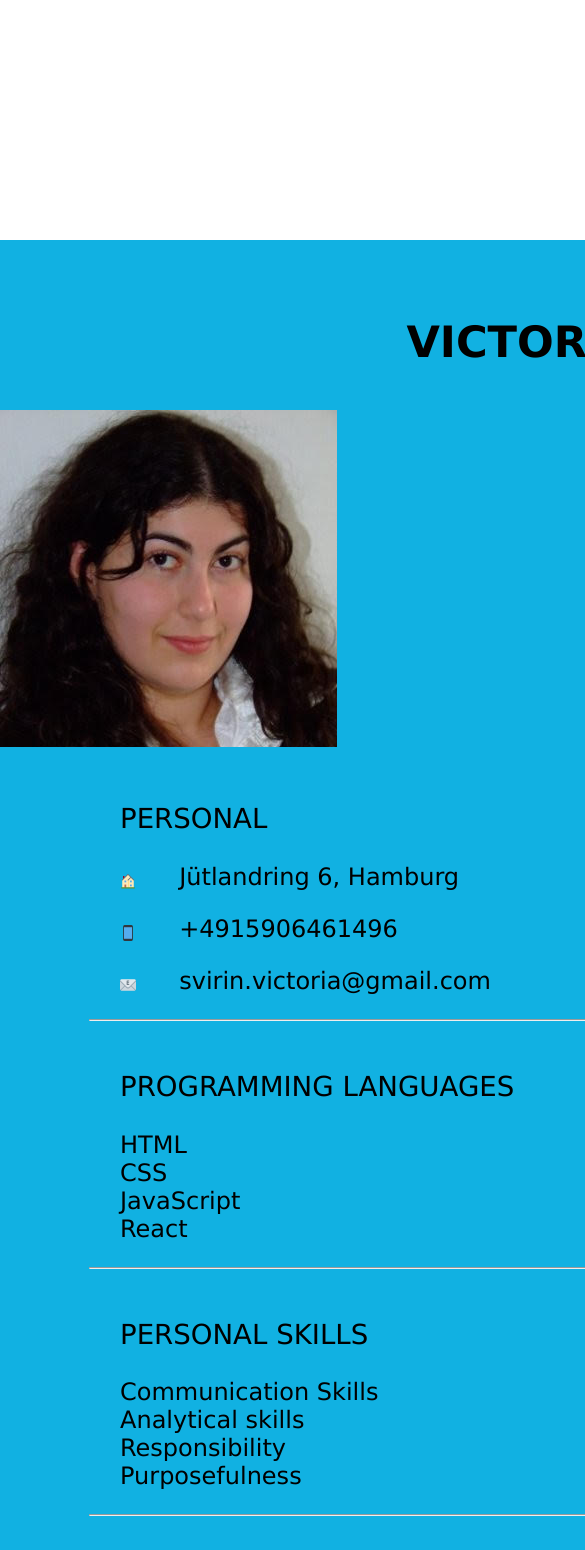
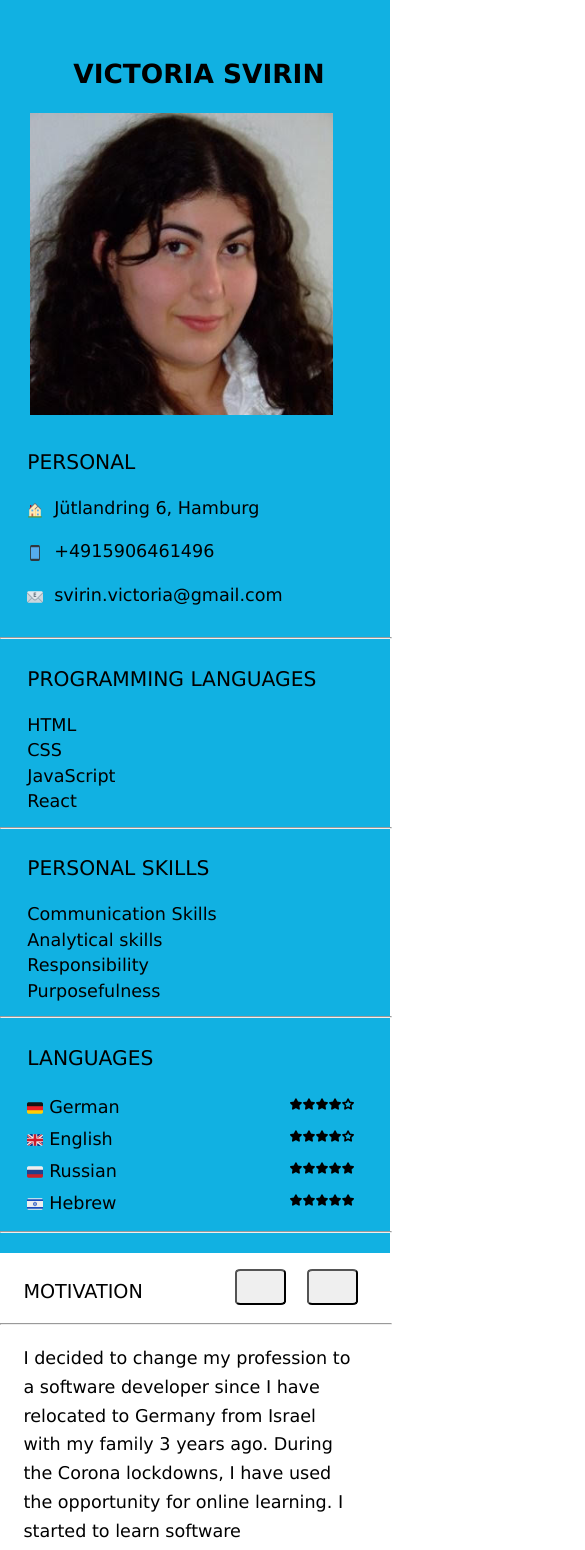
Before and after one commit to svirinvictoria/Resume, a React (Create React App) app: page /en in a window 390 px wide. Shown: the top 1550 px of the page, 585 px wide, since content can reach past the window. Built offline with nearby package versions, Linux system fonts and the light colour scheme.

Commit message:
Responsivity to tablets and mobiles

```diff
--- a/src/App.css
+++ /dev/null
@@ -1,188 +0,0 @@
-body, #root {
-  width: 1200px;
-  padding-left: 5%;
-  margin-bottom: 5%;
-  font-family: Verdana, Geneva, Tahoma, sans-serif;
-  margin: 2rem auto;
-  box-sizing: border-box;
-}
-.container{
-  display: flex;
-
-}
-
-.description{
-  flex-basis: 75%;
-}
-.personal_data{
-  background-color: rgb(17, 177, 226);
-  flex-basis: 25%;
-  padding-bottom: 5%;
-}
-
-.name{
-  margin-top: 3.3rem;
-  text-align: center;
-  font-size: 120%;
-  font-weight: 600;
-  text-transform: uppercase;
-  padding-left: 2%;
-}
-.photo{
-  width: 50%;
-  height: 10rem;
-  margin: auto;
-}
-.photo_img{
- height: inherit;
-
-}
-.info{
-  padding-left: 10%;
-}
-.heading{
-  text-transform: uppercase;
-  font-weight: 550;
-  font-size: 115%;
-  padding-top: 2%;
-}
-
-.email::before{
-  content: url(../src/images/favicon_mail/favicon-16x16.png);
-  position: relative;
-  top: 4px;
-}
-
-.mobile::before{
-  content:url(../src/images/favicon_mobile/favicon-16x16.png);
-  position: relative;
-  top: 4px;
-}
-
-.house::before{
-  content:url(../src/images/favicon_house/favicon-16x16.png);
-  position: relative;
-  top: 4px;
-}
-.html_logo{
-  background-color: transparent;
-  background-size:30%;
-}
-
-.after_icon{
-  padding-left: 4%;
-
-}
-.give_width{
-  flex-basis: 60%;
-}
-
-.flag_location{
-  position: relative;
-  top: 3px;
-}
-
-.rating_home{
-  display: flex;
-  align-items: center;
-  height: 2rem;
-  justify-content: space-between;
-  padding-right: 10%;
-}
-.rating_star{
-  height: 4rem;
-  flex-basis: 30%;
-  margin: 0;
-}
-/* Experience */
-.heading_prof{
-  padding-left: 5%;
-}
-.heading_org{
-  text-transform: uppercase;
-  font-weight: 550;
-  font-size: 100%;
-}
-.experience{
-  padding-top: 2%;
-}
-.title-text{
-  font-weight: 700;
-}
-.line{
-  margin: 1.5rem;
-  margin-bottom: 1.5rem;
-  width:92%
-
-}
-.line_left{
-  margin: auto;
-  margin-bottom: 1.5rem;
-  margin-top: 1.5rem;
-  width:85%
-}
-.exp-text{
-  width: 85%;
-  margin: auto;
-  padding-bottom: 0.5rem;
-}
-.arrow_icon{
-  height: 1rem;
-  margin-right: 0.25rem;
-  position: relative;
-  top: 0.2rem;
-}
-
-footer{
-  background-color:  rgb(17, 177, 226);
-  padding: 2rem;
-  color: whitesmoke;
-  text-align: right;
-  font-size: 80%;
-}
-
-footer a {
-  color: whitesmoke;
-  font-size: 60%;
-}
-
-/* ///////////////////////////////// */
-@media screen and (max-width: 900px){
-  body{
-    margin: 0;
-    padding: 0;
-  }
-  #root{
-    margin: 0;
-    padding: 0;
-  }
-
-  .container{
-    margin-top: 0;
-    display: block;
-    padding-top: 10%;
-  }
-  .personal_data{
-    padding-top: 2%;
-    padding-bottom: 2%;
-    font-size: 150%;
-
-  }
-  .name{
-    font-size: 180%;
-  }
-  .photo{
-    width: 80%;
-    height: 20rem;
-
-  }
-  .description{
-    font-size: 150%;
-
-  }
-  footer{
-    text-align: center;
-  }
-
-
-}
--- a/src/App.jsx
+++ b/src/App.jsx
@@ -1,6 +1,7 @@
-import './App.css';
-import {Routes, Route} from "react-router-dom";
+
+import {Routes, Route, Navigate} from "react-router-dom";
 import Resume from "./Resume/Resume";
+import ErrorPage from './Resume/ErrorPage';
 
 
 function App() {
@@ -10,8 +11,10 @@ function App() {
     <div className='container'>
         <div>
           <Routes>
-            <Route path="/en" Component={Resume}></Route>
-            <Route path="/de" Component={Resume}></Route>
+            <Route path="/" element={<Navigate to="/de"replace/>}></Route>
+              <Route path="/en" element={<Resume/>}></Route>
+              <Route path="/de" element={<Resume/>}></Route>
+              <Route path="*" element={<ErrorPage/>}></Route>
           </Routes>
         </div>
       </div>
--- /dev/null
+++ b/src/Resume/ErrorPage.jsx
@@ -0,0 +1,5 @@
+function ErrorPage() {
+    return<div>Error! Page not Found! </div>
+}
+
+export default ErrorPage;
--- a/src/Resume/PersonalItem.jsx
+++ b/src/Resume/Languages.jsx
@@ -1,11 +1,11 @@
 
 
-function PersonalItem(props){
+function Languages(props){
 
   return(
     <div className='rating_home'>
       <div className= {'give_width'}>
-        <img className="flag_location" src={props.flag}/>
+        <img className="flag_location" src={props.flag} alt="Flag"/>
         <span className='after_icon'>{props.lang}</span>
       </div>
       <div>
@@ -16,4 +16,4 @@ function PersonalItem(props){
   )
 }
 
-export default PersonalItem;
+export default Languages;
--- a/src/Resume/Resume.css
+++ b/src/Resume/Resume.css
@@ -1,14 +1,18 @@
-body, #root {
+htm{
+  margin: 0;
+  padding: 0;
+}
+div#root{
+  padding: 0;
+}
+body  {
     width: 1200px;
-    padding-left: 5%;
-    margin-bottom: 5%;
     font-family: Verdana, Geneva, Tahoma, sans-serif;
-    margin: 2rem auto;
     box-sizing: border-box;
+    font-size: 120%;
   }
   .container{
     display: flex;
-
   }
 
   .description{
@@ -65,10 +69,6 @@ body, #root {
     position: relative;
     top: 4px;
   }
-  .html_logo{
-    background-color: transparent;
-    background-size:30%;
-  }
 
   .after_icon{
     padding-left: 4%;
@@ -76,6 +76,11 @@ body, #root {
   }
   .give_width{
     flex-basis: 60%;
+  }
+
+.flag_location{
+  position: relative;
+  top: 3px;
 }
 
 .langHeb::before{
@@ -120,18 +125,16 @@ body, #root {
     background-repeat: no-repeat;
     background-position: center;
     border-radius: 10%;
-
-
+    position: absolute;
+    top: 0.5%;
   }
   .btn-ger{
     background-image: url(../images/favicon_flag_ger/favicon.ico) ;
-    position: absolute;
-    right: 0;
+    right: 2rem;
   }
   .btn-eng{
     background-image: url(../images/favicon_flag_eng/favicon.ico);
-    position: absolute;
-    right: 4.5rem;
+    right: 6.5rem;
 
   }
   .heading_prof{
@@ -145,12 +148,13 @@ body, #root {
   .experience{
     padding-top: 2%;
   }
-
+  .title-text{
+    font-weight: 700;
+  }
   .line{
     margin: 1.5rem;
     margin-bottom: 1.5rem;
     width:92%
-
   }
   .line_left{
     margin: auto;
@@ -170,56 +174,185 @@ body, #root {
     top: 0.2rem;
   }
 
-  footer{
+  .footer_style{
     background-color:  rgb(17, 177, 226);
-    padding: 2rem;
+    padding: 1rem 3rem 1rem 1rem;
     color: whitesmoke;
     text-align: right;
-    font-size: 80%;
+    font-size: 90%;
   }
+  .copy{
+    padding-bottom: 1rem;
+    font-size: larger;
+    font-weight: 600;
+  }
+
 
   footer a {
     color: whitesmoke;
     font-size: 60%;
+    font-style: italic;
+text-decoration: none;
   }
 
   /* ///////////////////////////////// */
+  /*BIG TABLET*/
+
   @media screen and (max-width: 900px){
+    html{
+      margin: 0;
+      padding: 0;
+      width: 100vw;
+    }
     body{
       margin: 0;
       padding: 0;
+      font-size: 110%;
     }
-    #root{
+    div#root{
       margin: 0;
       padding: 0;
     }
 
-    .container{
+    div.container{
       margin-top: 0;
       display: block;
-      padding-top: 10%;
+      padding-top: 0;
     }
     .personal_data{
       padding-top: 2%;
-      padding-bottom: 2%;
       font-size: 150%;
-
     }
     .name{
       font-size: 180%;
     }
-    .photo{
-      width: 80%;
+    .change_view{
+      display: flex;
+      width: 100%;
+      flex-direction: row-reverse;
+      justify-content: space-around;
+      align-items: center;
+
+    }
+    .photo_frame{
+     padding-right: 3%;
+    }
+    .photo_img{
       height: 20rem;
+    }
+    .change_personal{
+      flex-basis: 50%;
+      padding-left: 6%;
+    }
+    /* .change_personal_title{
+      padding-left: 1.5%;
+    } */
+    .description{
+      font-size: 150%;
+    }
+    .btn{
+      top: 1rem;
+    }
+    .btn-ger{
+      right: 2rem;
+    }
+    .btn-eng{
+      right: 6.5rem;
 
+    }
+    .footer_style{
+      text-align: center;
+      padding: 0.5rem;
+    }
+  }
+  /* /////////////////////////////////////// */
+/* SMALL TABLET */
+  @media screen and (max-width: 700px){
+
+    body{
+      font-size: 130%;
     }
     .description{
       font-size: 150%;
-
     }
-    footer{
+    .footer_style{
       text-align: center;
+      padding: 1rem;
+    }
+    .change_view{
+      flex-direction: row-reverse;
+      justify-content: space-about;
+    }
+    .photo_img{
+      margin-right: 20%;
+    }
+  }
+  /* /////////////////////////////////////// */
+  /* MOBILE */
+@media screen and (max-width: 500px){
+  body,
+  div#root {
+    font-size: 70%;
+    width: 100vw;
+  }
+  div.container{
+    padding: 0;
+    margin: 0;
+    width: 100vw;
+    position:relative;
+  }
+  div.personal_data{
+    width: 100vw;
+    font-size: 1.1rem;
+    line-height: 1.6rem;
+  }
+  p.name{
+    text-align:center;
+    font-size: 150%;
+  }
+  .change_view{
+    display: block;
+  }
+  img.photo_img{
+    width: 80%;
+    height: 80%;
+   margin-left: 8%;
+  }
+  div.info{
+    padding-left: 7%;
+    padding-bottom: 3%;
+  }
+  span.after_icon{
+    padding-left: 3%;
+  }
+  hr.line_left{
+    width:100%;
+    margin: 0;
+  }
+  hr.line{
+    width:100%;
+    margin: 0;
+    padding: 0%;
   }
 
-
+  p.heading_prof{
+    padding-left: 6%;
+    padding-top: 0;
+    width: 90vw;
+    font-size: 1.2rem;
+    line-height: 1.5rem;
   }
+  div.exp-text{
+    width: 85vw;
+    font-size: 1.1rem;
+    line-height: 1.8rem;
+    text-align: left;
+    margin-left: 6%;
+  }
+  .footer_style {
+    width: 90vw;
+    font-size: 90%;
+    padding: 0.5rem 1rem;
+    text-align: start;
+  }
+}
--- a/src/Resume/Resume.jsx
+++ b/src/Resume/Resume.jsx
@@ -8,7 +8,7 @@ import { useProxy } from "../hooks/useProxy";
 import foto from "../images/foto.jpg"
 import Topic from './Topic';
 import CourseItem from "./CourseItem";
-import PersonalItem from "./PersonalItem";
+import PersonalItem from "./Languages";
 import flag_ger from "../images/favicon_flag_ger/favicon-16x16.png";
 import flag_eng from "../images/favicon_flag_eng/favicon-16x16.png";
 import flag_rus from "../images/favicon_flag_rus/favicon-16x16.png";
@@ -42,15 +42,13 @@ function Resume() {
         <div className="personal_data">
 
           <p className="name">{info.name}</p>
-          <div >
-            <img className='photo_img' alt="" src={foto} />
-          </div>
-          <div>
 
-          </div>
-
-          <div className="info">
-              <p className="heading">{info.personalTitel}</p>
+          <div className='change_view'>
+            <div className='photo_frame'>
+              <img className='photo_img' alt="" src={foto} />
+            </div>
+            <div className="info change_personal">
+              <p className="heading change_personal_title">{info.personalTitel}</p>
 
               <p className='house'>
               <span className='after_icon'>{info.address}</span></p>
@@ -58,8 +56,12 @@ function Resume() {
                 <span className='after_icon'>{info.mobile}</span></p>
               <p className='email'>
                 <span className='after_icon'>{info.email}</span>
-                </p>
+              </p>
           </div>
+
+          </div>
+
+
           <hr className='line_left'></hr>
 
           <div className="info">
@@ -87,38 +89,6 @@ function Resume() {
              <PersonalItem flag={flag_eng} lang={info.langEng} rating = {rating_4}/>
              <PersonalItem flag={flag_rus} lang={info.langRus} rating = {rating_5}/>
              <PersonalItem flag = {flag_isr} lang={info.langHeb} rating = {rating_5}/>
-
-              {/* <div className='rating_home'>
-                <div className='ger give_width'>
-                  <span className='after_icon'>{info.langGerm}</span>
-                  </div>
-                <div>
-                  <img className='rating_star' src={rating_4} alt="4 stars" />
-                </div>
-              </div>
-              <div className='rating_home'>
-                <div className='eng give_width'>
-                <span className='after_icon'>{info.langEng}</span></div>
-                <div>
-                  <img className='rating_star' src={rating_4} alt="4 stars" />
-                </div>
-              </div>
-
-              <div className='rating_home'>
-                <div className='rus give_width'>
-                <span className='after_icon'>{info.langRus}</span></div>
-                <div>
-                  <img className='rating_star' src={rating_5} alt="5 stars" />
-                </div>
-              </div>
-              <div className='rating_home'>
-                <div className='heb give_width'>
-                <span className='after_icon'>{info.langHeb}</span>
-                  </div>
-                <div>
-                  <img className='rating_star' src={rating_5} alt="5 stars" />
-                </div>
-              </div> */}
 
           </div>
           <hr className='line_left'></hr>
@@ -165,11 +135,17 @@ function Resume() {
 
        </div>
         <footer>
-        Svirin Victoria 2023
+          <div className='footer_style'>
+            <div className='copy'>
+              &copy; Svirin Victoria 2023
+            </div>
+
         <div> <a href='https://favicon.io/'> Icons are taken from favicon</a>
          </div>
         <div><a href="https://www.flaticon.com/free-icons/rate" title="rate icons">Rate icons created by dmitri13 - Flaticon</a></div>
         <div><a href="https://www.flaticon.com/free-icons/arrow" title="arrow icons">Arrow icons created by Freepik - Flaticon</a></div>
+          </div>
+
        </footer>
        </div>
 
--- a/src/hooks/useProxy.jsx
+++ b/src/hooks/useProxy.jsx
@@ -86,7 +86,7 @@ const germanText =() =>{
             Kurzzeitprogrammen der Jewish Agency in Israel verantwortlich. Dazu gehörten vor
             allem Programme für Freiwilligenarbeit in IDF-Stützpunkten und professionelle
             Seminare für nicht-israelische Bürger. Gleichzeitig koordinierte und organisierte ich
-            &quot;Informationstage&quot; und &quot;Informationsforen&quot; für verschiedene Zielgruppen.
+           Informationstage und Informationsforen für verschiedene Zielgruppen.
             Eine organisatorische Arbeit umfasste logistische Aufträge, inhaltliche Vorbereitung,
             Partnerschaft mit Reiseleitern und Gruppenberatern sowie die Zusammenarbeit mit der
             IDF, israelischen Behörden und zahlreichen Niederlassungen der Jewish Agency in
```
Lines whose indentation alone changed are shown as unchanged.
